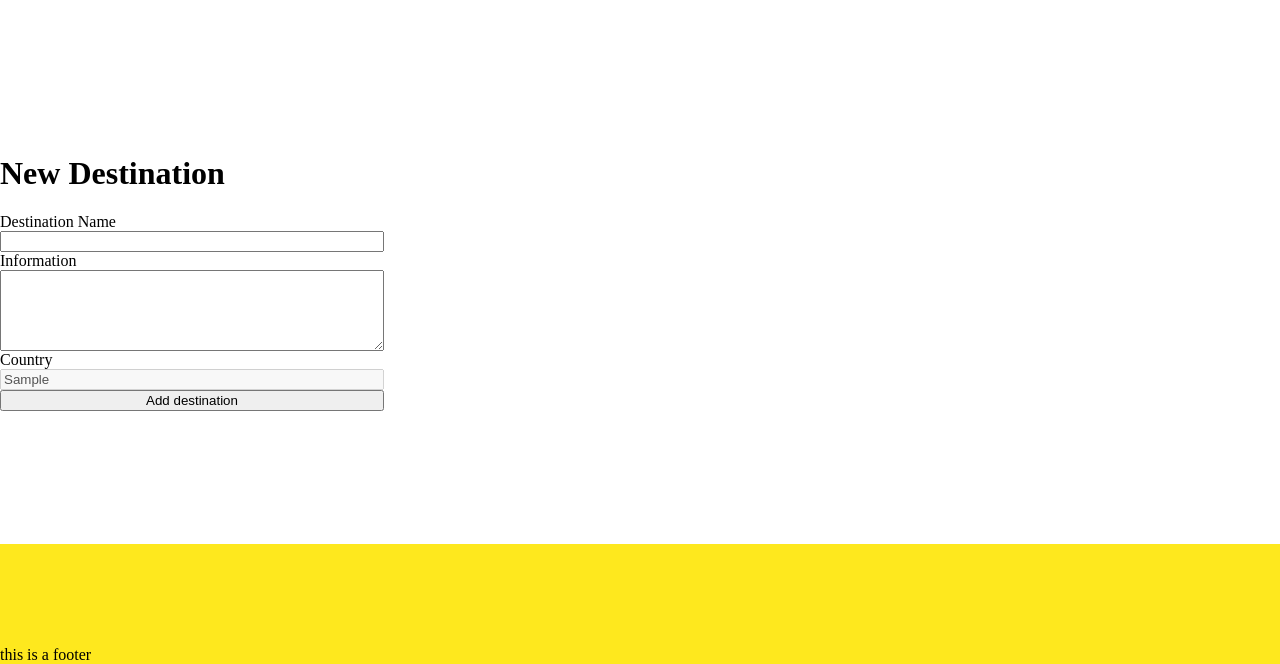
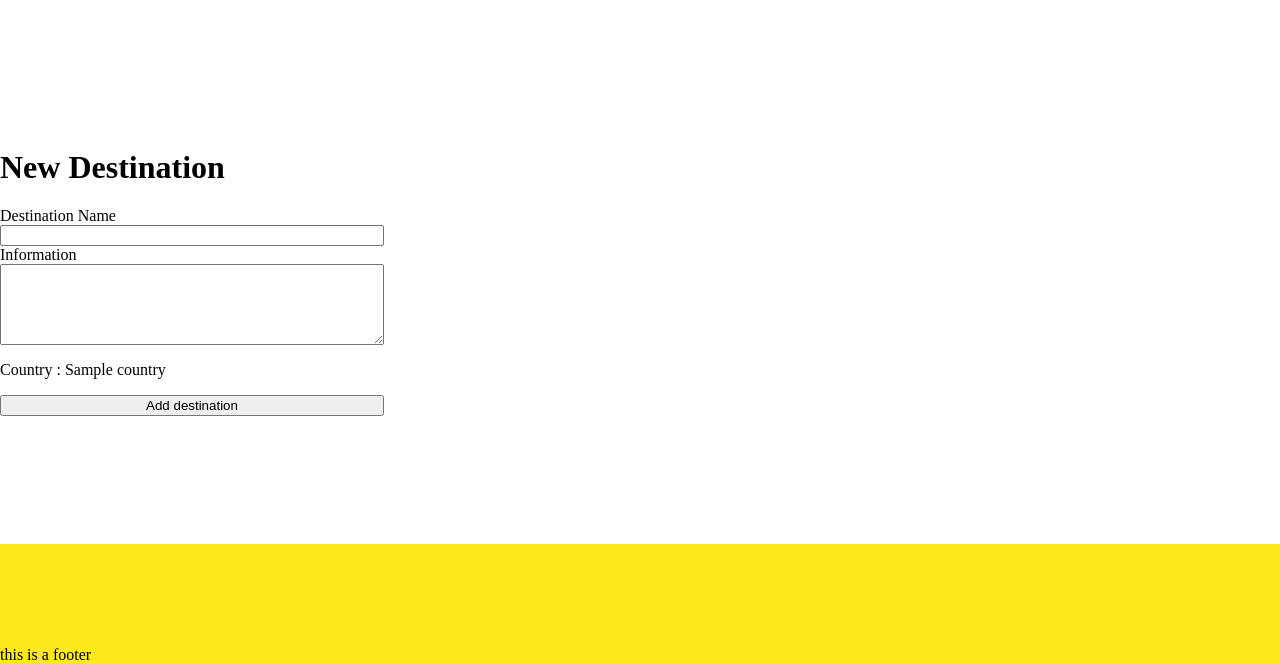
Before and after one commit to MU-RR-4Y/Travel-Wishlist---Python-Web-App-Project, a Flask app: page /destinations/new/1 in a window 1280 px wide. Shown: the part 136-800 px from the top of the page. Run offline with Flask 2, Linux system fonts and the light colour scheme; a database or web service that is not in the repository returns one stand-in record (values such as "Sample title"); some libraries are stand-ins or nearby versions.

Commit message:
added functionality to add a destination to country

```diff
--- a/controllers/destination_controller.py
+++ b/controllers/destination_controller.py
@@ -1,6 +1,7 @@
 from flask import Flask, render_template, redirect, request
 from flask import Blueprint
 from models.country import Country
+from models.destination import Destination
 import repositories.country_repository as country_repo
 import repositories.destination_respository as destination_repo
 
@@ -23,16 +24,14 @@ def add_destintion_to_country(id):
 
 
 # # CREATE ('/') POST
-# @destinations_blueprint.route('/destinations/create/country', method =['POST'])
-# def_add_destination()
-
-
-# def create_destination_country_page():
-
-
-
-
-#     return render_template
+@destinations_blueprint.route('/destinations/create/<id>', methods =['POST'])
+def create_destination_country_page(id):
+    name = request.form['name']
+    information =request.form['info']
+    country = country_repo.select(int(id))
+    destination = Destination(name,country,information)
+    destination_repo.save(destination)
+    return redirect('/countries')
 
 # SHOW ('/id') GET
 # EDIT ('/id/edit') GET
--- a/templates/countries/index.html
+++ b/templates/countries/index.html
@@ -6,7 +6,7 @@
 
 <form action="/countries/create" method="post">
     <label for="name"></label>
-    <input type="text" id="name" name="name">
+    <input type="text" id="name" name="name" required>
 
     <button type="submit">Add Country</button>
 
--- a/templates/destinations/new2.html
+++ b/templates/destinations/new2.html
@@ -3,7 +3,7 @@
 {% block content %}
     <h1>New Destination</h1>
 
-    <form action="/destination/create/country" method="post">
+    <form action="/destinations/create/{{country.id}}" method="post">
         <div class=" destination-form">
         <label for="name">Destination Name</label>
         <input type="text" id="name" name="name">
@@ -11,9 +11,8 @@
         <label for="info">Information</label>
         <textarea name="info" id="info" cols="30" rows="5"></textarea>
 
-        <label for="country">Country</label>
-        <input type="text" id="country" name="country" value = {{country.name}} disabled>
 
+        <p>Country : {{country.name}}</p>
         <button type="submit">Add destination</button>
         </div>
     </form>
```
